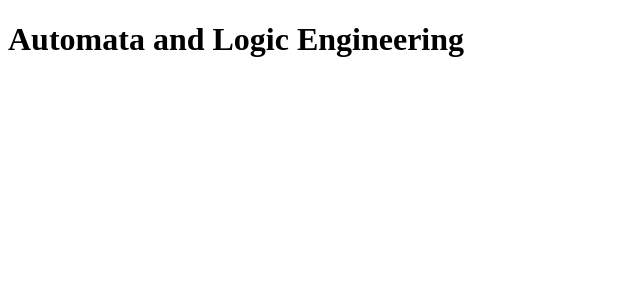
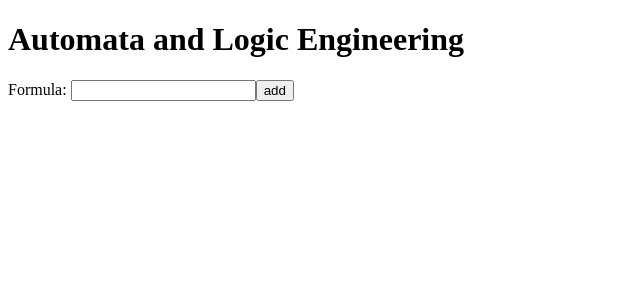
Before and after one commit to dmarkov00/Automata-and-logic-engineering-Client, an Angular app in the folder automata-and-logic-engineering-client/: page / in a window 1280 px wide. Shown: the top 300 px of the page, without its empty margins (0-640 px from the left). Built offline with nearby package versions, Linux system fonts and the light colour scheme.

Commit message:
setup of files and directories

```diff
--- a/automata-and-logic-engineering-client/src/app/app.component.html
+++ b/automata-and-logic-engineering-client/src/app/app.component.html
@@ -1 +1,2 @@
 <h1>{{title}}</h1>
+<app-formula></app-formula>
--- /dev/null
+++ b/automata-and-logic-engineering-client/src/app/components/formula/formula.component.html
@@ -0,0 +1,9 @@
+<div>
+  <label>Formula:
+    <input #heroName />
+  </label>
+  <!-- (click) passes input value to add() and then clears the input -->
+  <button (click)="add(heroName.value);">
+    add
+  </button>
+</div>
--- /dev/null
+++ b/automata-and-logic-engineering-client/src/app/components/formula/formula.component.ts
@@ -0,0 +1,15 @@
+import { Component, OnInit } from '@angular/core';
+
+@Component({
+  selector: 'app-formula',
+  templateUrl: './formula.component.html',
+  styleUrls: ['./formula.component.css']
+})
+export class FormulaComponent implements OnInit {
+
+  constructor() { }
+
+  ngOnInit() {
+  }
+
+}
--- /dev/null
+++ b/automata-and-logic-engineering-client/src/app/models/AssignmentOneResult.ts
@@ -0,0 +1,5 @@
+class AssignmentOneResult {
+
+  formulaVariables: string;
+  graph: string;
+}
```
Also changed, not shown: automata-and-logic-engineering-client/src/app/app.module.ts (+12 -7 lines), automata-and-logic-engineering-client/src/app/services/assignment-one.service.ts (added, +8 -0 lines), automata-and-logic-engineering-client/src/app/components/formula/formula.component.css (added), automata-and-logic-engineering-client/src/app/models/AssignmentResult.ts (added), 2 other files (tests, documents, lock files or other folders).
